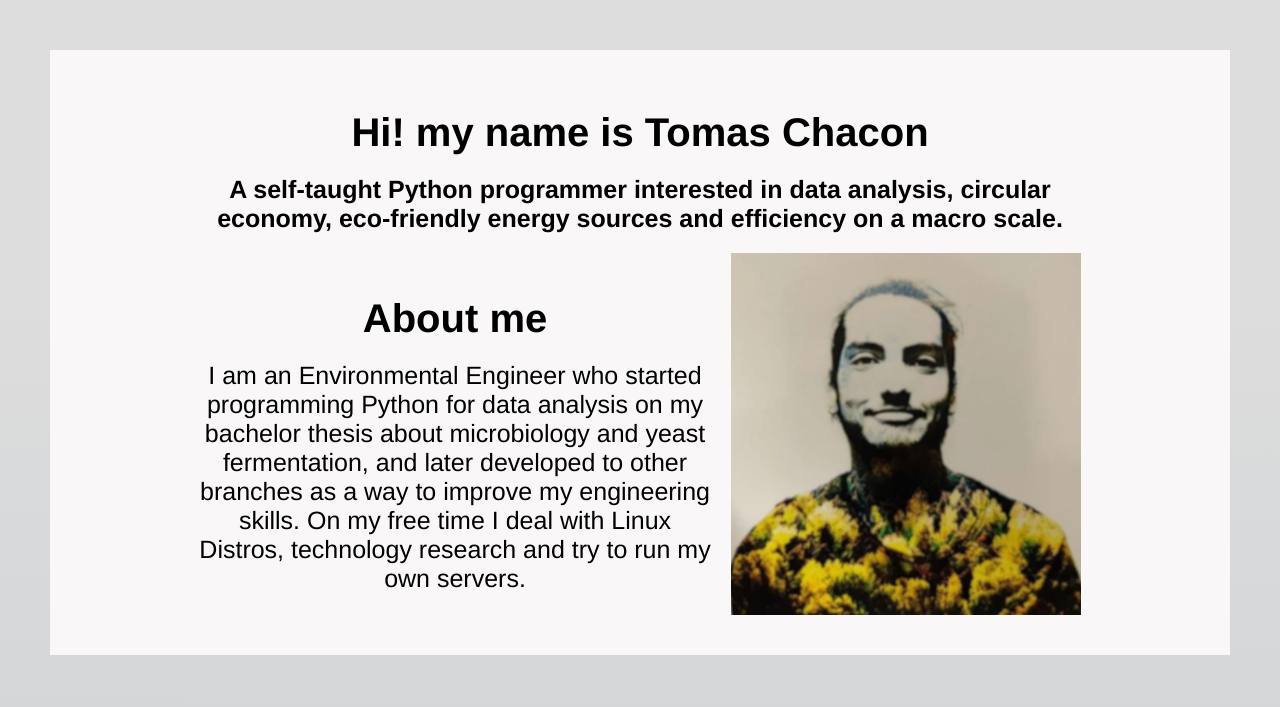
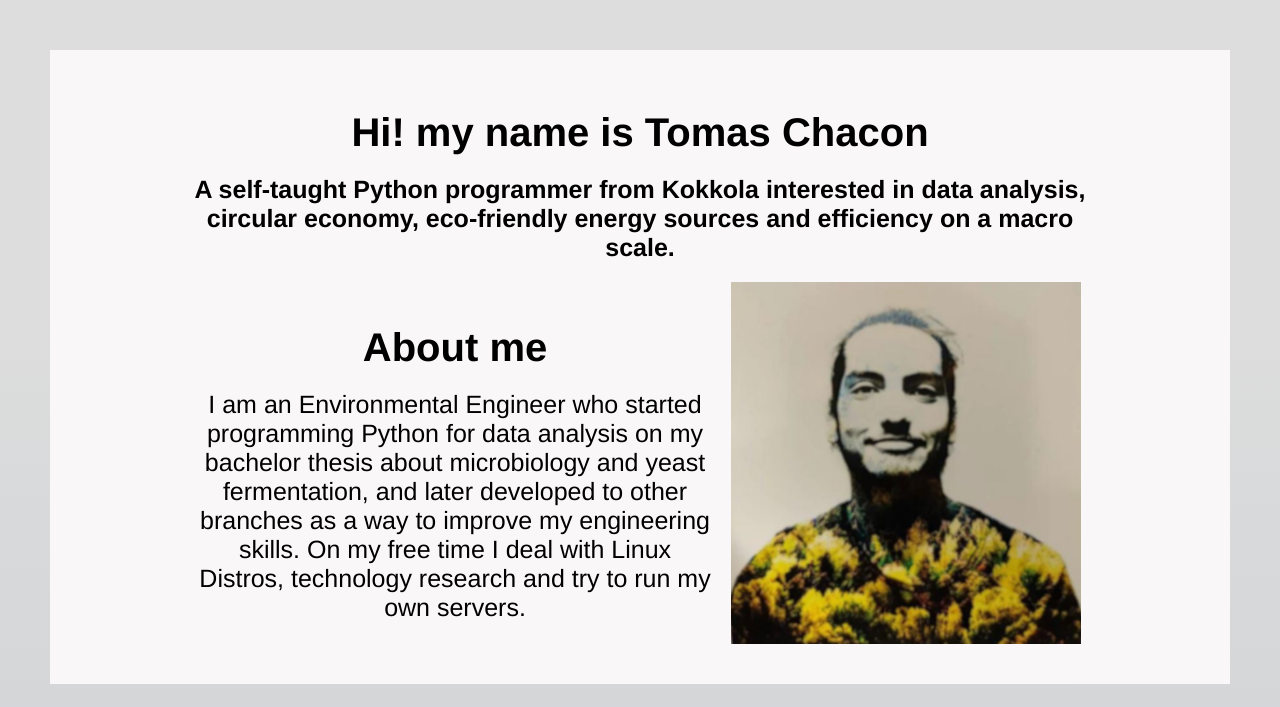
Before and after one commit to westoleaboat/my_portfolio, a Django app: page / in a window 1280 px wide. Shown: the top 707 px of the page. Run offline with Django 4.2, Linux system fonts and the light colour scheme.

Commit message:
fixed header

```diff
--- a/blog/templates/blog/index.html
+++ b/blog/templates/blog/index.html
@@ -13,7 +13,7 @@
     {% block content %}
         <section class="header">
             <h1>Hi! my name is Tomas Chacon</h1>
-            <h3>A self-taught Python programmer interested in data analysis, circular economy, eco-friendly energy sources and efficiency on a macro scale.</h3>
+            <h3>A self-taught Python programmer from Kokkola interested in data analysis, circular economy, eco-friendly energy sources and efficiency on a macro scale.</h3>
             <div class="profile">
                 <div class="profile-info">
                     <h1>About me</h1>
```
